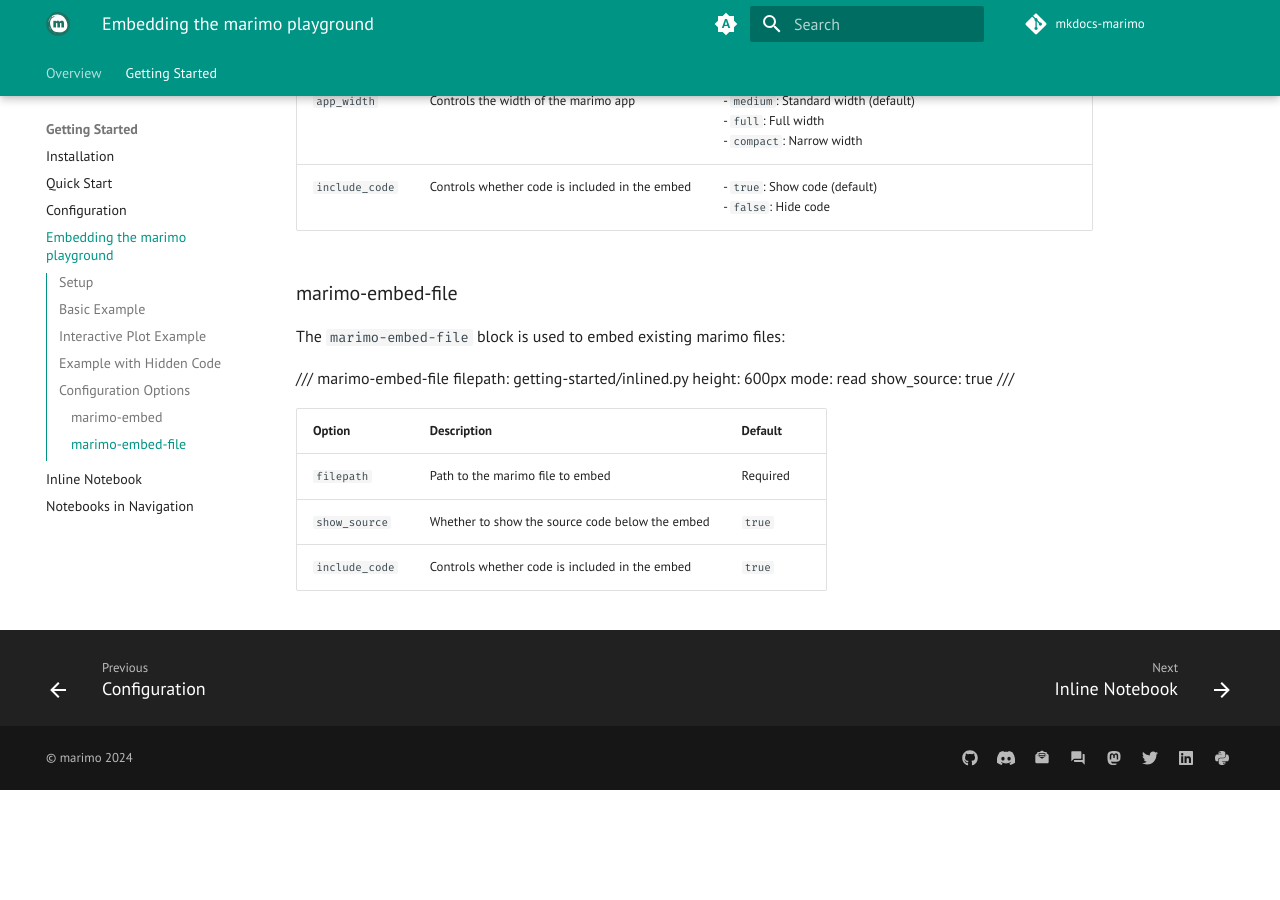
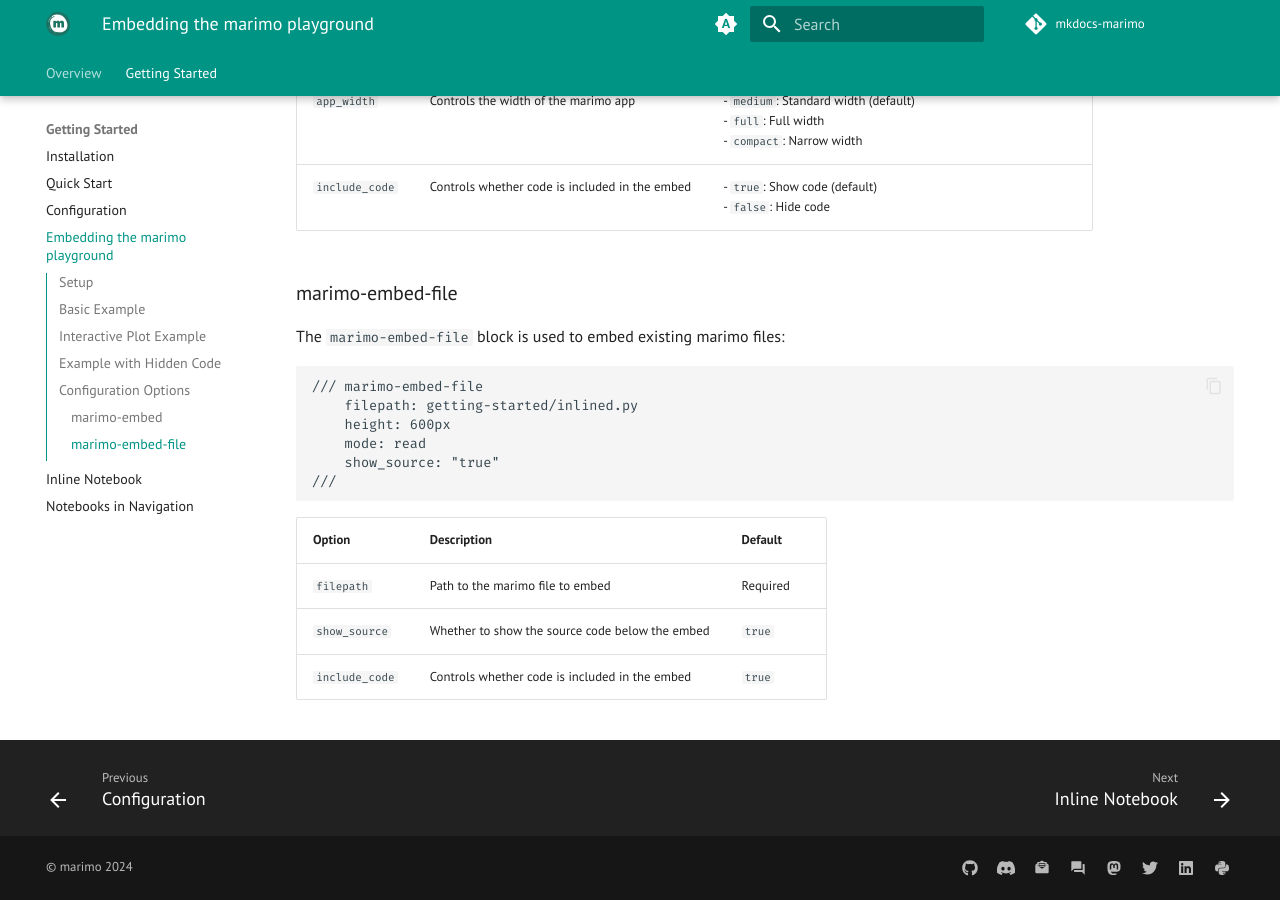
Before and after one commit to marimo-team/mkdocs-marimo, an MkDocs documentation site: the page built from docs/getting-started/blocks.md, in a window 1280 px wide and 900 px high, scrolled down 3808 px. Built offline with MkDocs 1.6.1 and Material for MkDocs 9.7.7, drawn with Linux system fonts in a browser that asks for light colours; comment, search, counter and statistics services are not loaded; before the commit the page ends 4598 px from its top, so only the background shows below that.

````diff
--- a/docs/getting-started/blocks.md
+++ b/docs/getting-started/blocks.md
@@ -189,13 +189,14 @@ def __():
 ### marimo-embed-file
 
 The `marimo-embed-file` block is used to embed existing marimo files:
-
+```
 /// marimo-embed-file
     filepath: getting-started/inlined.py
     height: 600px
     mode: read
-    show_source: true
+    show_source: "true"
 ///
+```
 
 | Option | Description | Default |
 | --- | --- | --- |
````
